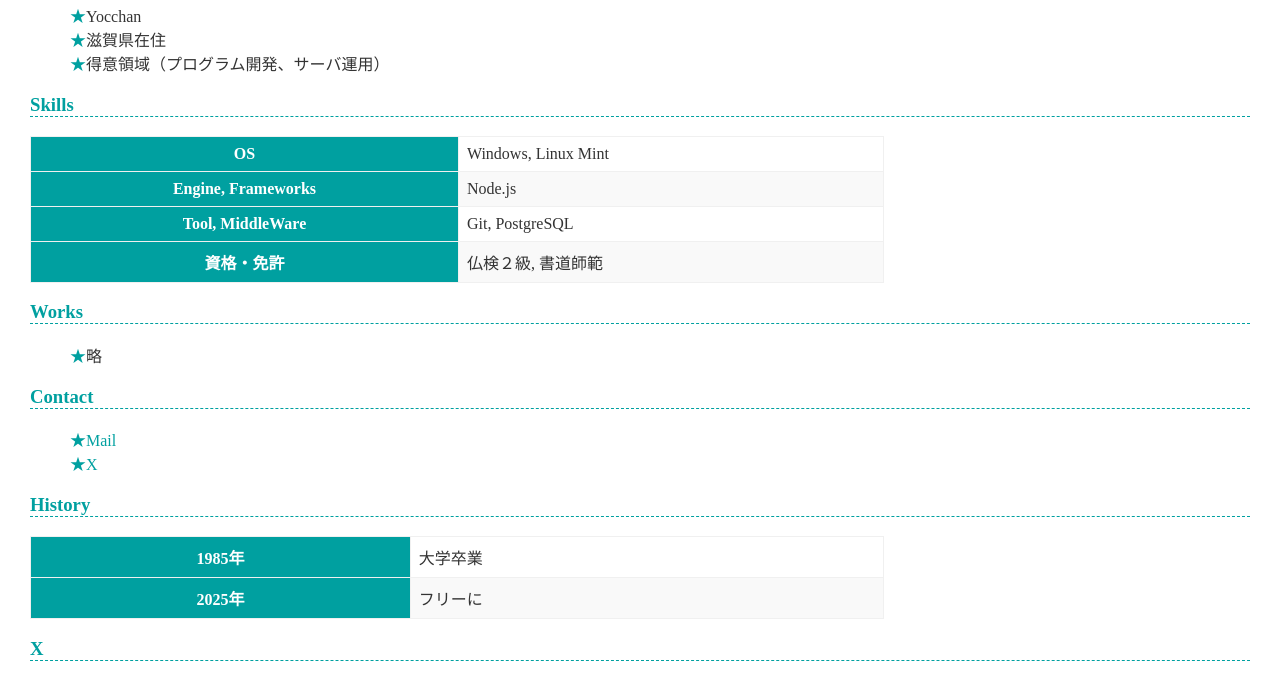
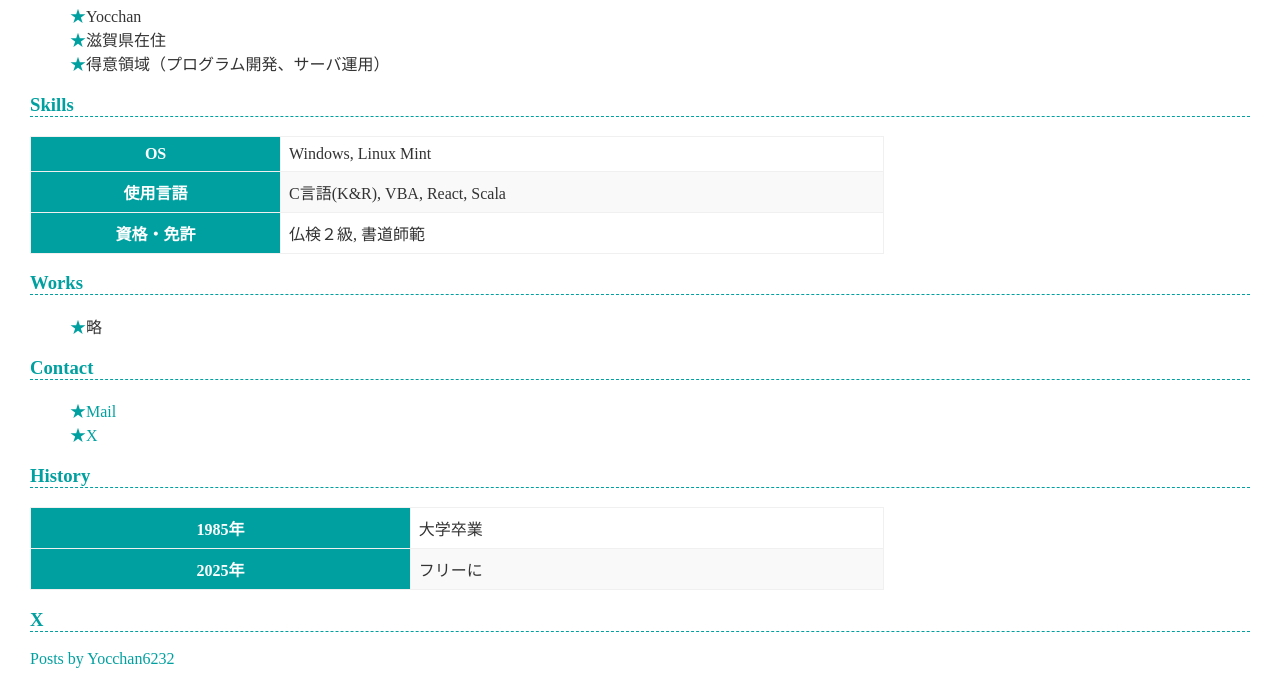
Before and after one commit to ytlepetitprince/ytlepetitprince.github.io, a plain HTML site: page index.html in a window 1280 px wide. Shown: the part 982-1658 px from the top of the page. Drawn offline with Linux system fonts and the light colour scheme; a script that the page names is missing.

Commit message:
Update language and framework details in index.html

```diff
--- a/index.html
+++ b/index.html
@@ -30,12 +30,8 @@
         <td>Windows, Linux Mint</td>
       </tr>
       <tr>
-        <th>Engine, Frameworks</th>
-        <td>Node.js</td>
-      </tr>
-      <tr>
-        <th>Tool, MiddleWare</th>
-        <td>Git, PostgreSQL</td>
+        <th>使用言語</th>
+        <td>C言語(K&R), VBA, React, Scala </td>
       </tr>
       <tr>
         <th>資格・免許</th>
```
